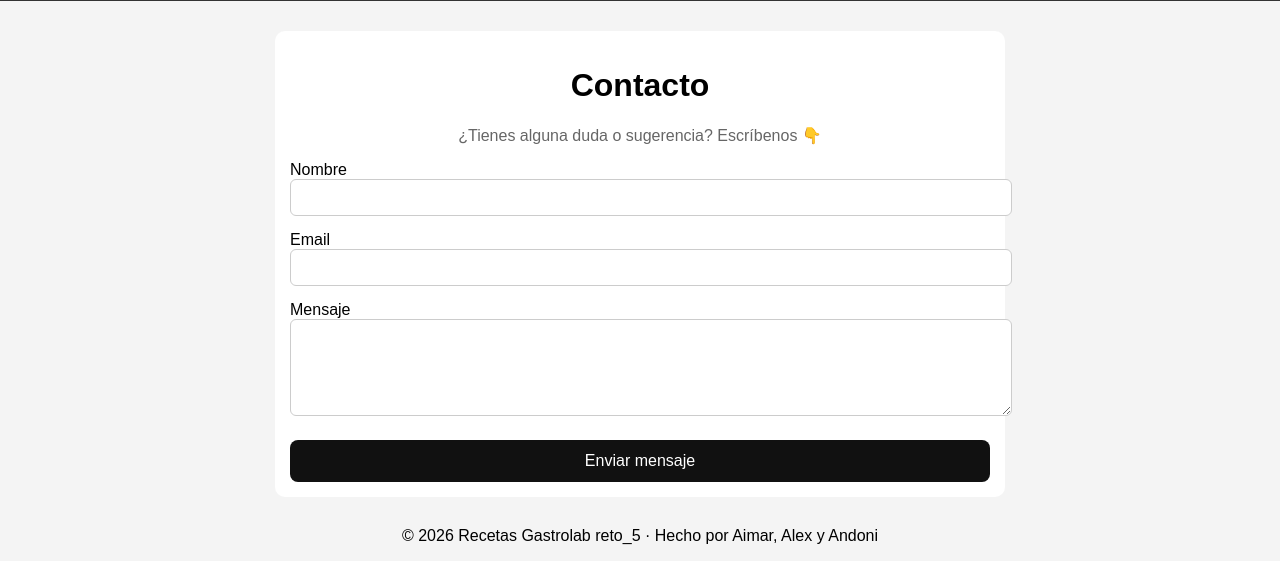
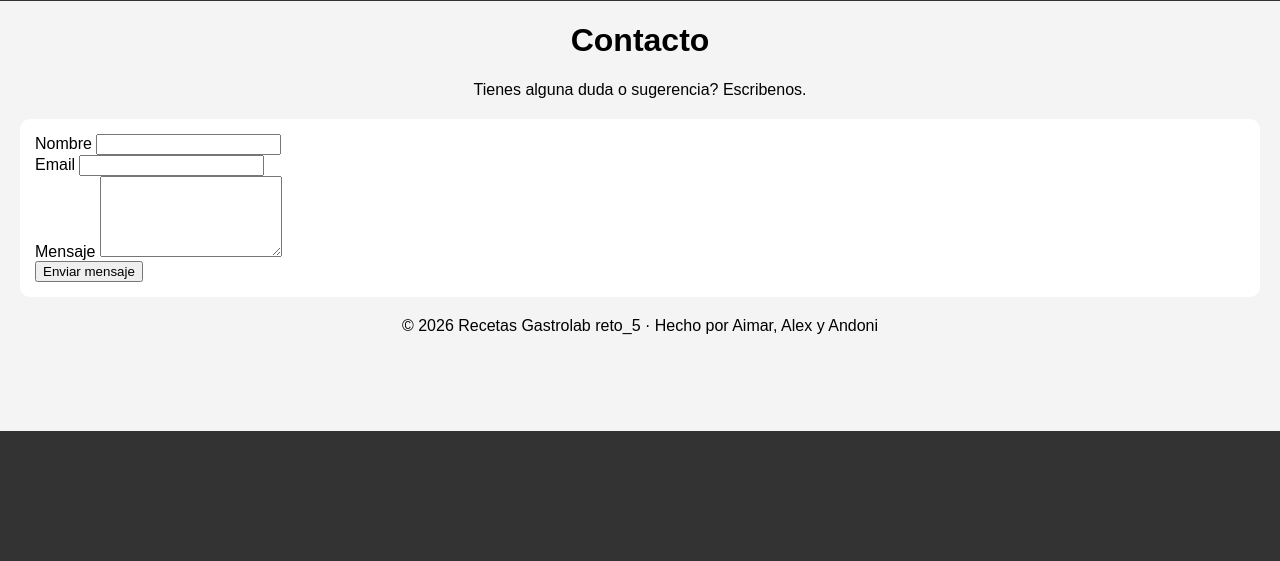
Before and after one commit to DamStonfri/Reto5-Grupo4, a Flask app: page /contacto in a window 1280 px wide. Shown: the part 369-930 px from the top of the page. After the commit the page ends 800 px from the top, so only its background shows below. Run offline with Flask 3, Linux system fonts and the light colour scheme.

Commit message:
cambioscontacto

```diff
--- a/recetas_flask/templates/contacto.html
+++ b/recetas_flask/templates/contacto.html
@@ -1,43 +1,32 @@
 {% extends 'base.html' %}
 
 {% block content %}
-<div class="card" style="max-width: 700px; margin: 30px auto;">
+<div class="page-wrapper--narrow">
 
-    <h1 style="text-align: center;">Contacto</h1>
-    <p style="text-align: center; color: #666;">
-        ¿Tienes alguna duda o sugerencia? Escríbenos 👇
-    </p>
-    <!--formulario contacto (enlazado con formspree para enviar automaticamente los gmails)-->
-    <form action="https://formspree.io/f/xeevbpgl" method="POST">
+    <div class="contact-intro">
+        <h1>Contacto</h1>
+        <p>Tienes alguna duda o sugerencia? Escribenos.</p>
+    </div>
 
-        <div style="margin-bottom: 15px;">
-            <label>Nombre</label>
-            <input type="text" name="nombre" required
-                    style="width: 100%; padding: 10px; border-radius: 6px; border: 1px solid #ccc;">
-        </div>
-
-        <div style="margin-bottom: 15px;">
-            <label>Email</label>
-            <input type="email" name="email" required
-                    style="width: 100%; padding: 10px; border-radius: 6px; border: 1px solid #ccc;">
-        </div>
-
-        <div style="margin-bottom: 20px;">
-            <label>Mensaje</label>
-            <textarea name="mensaje" rows="5" required
-                        style="width: 100%; padding: 10px; border-radius: 6px; border: 1px solid #ccc;"></textarea>
-        </div>
-
-        <input type="hidden" name="_subject" value="Nuevo mensaje desde la web de recetas">
-
-        <button type="submit"
-                style="width: 100%; padding: 12px; background-color: #111; color: white; border: none; border-radius: 8px; font-size: 16px; cursor: pointer;">
-            Enviar mensaje
-        </button>
-
-    </form>
+    <!-- Formulario conectado a Formspree para envio automatico (a gmail de aimar) -->
+    <div class="card">
+        <form action="https://formspree.io/f/xeevbpgl" method="POST">
+            <div class="form-group">
+                <label class="form-label">Nombre</label>
+                <input class="form-control" type="text" name="nombre" required>
+            </div>
+            <div class="form-group">
+                <label class="form-label">Email</label>
+                <input class="form-control" type="email" name="email" required>
+            </div>
+            <div class="form-group">
+                <label class="form-label">Mensaje</label>
+                <textarea class="form-control" name="mensaje" rows="5" required></textarea>
+            </div>
+            <input type="hidden" name="_subject" value="Nuevo mensaje desde la web de recetas">
+            <button type="submit" class="btn btn-dark btn-full">Enviar mensaje</button>
+        </form>
+    </div>
 
 </div>
 {% endblock %}
-
-<!--https://formspree.io/forms/xeevbpgl/rules-->
```
